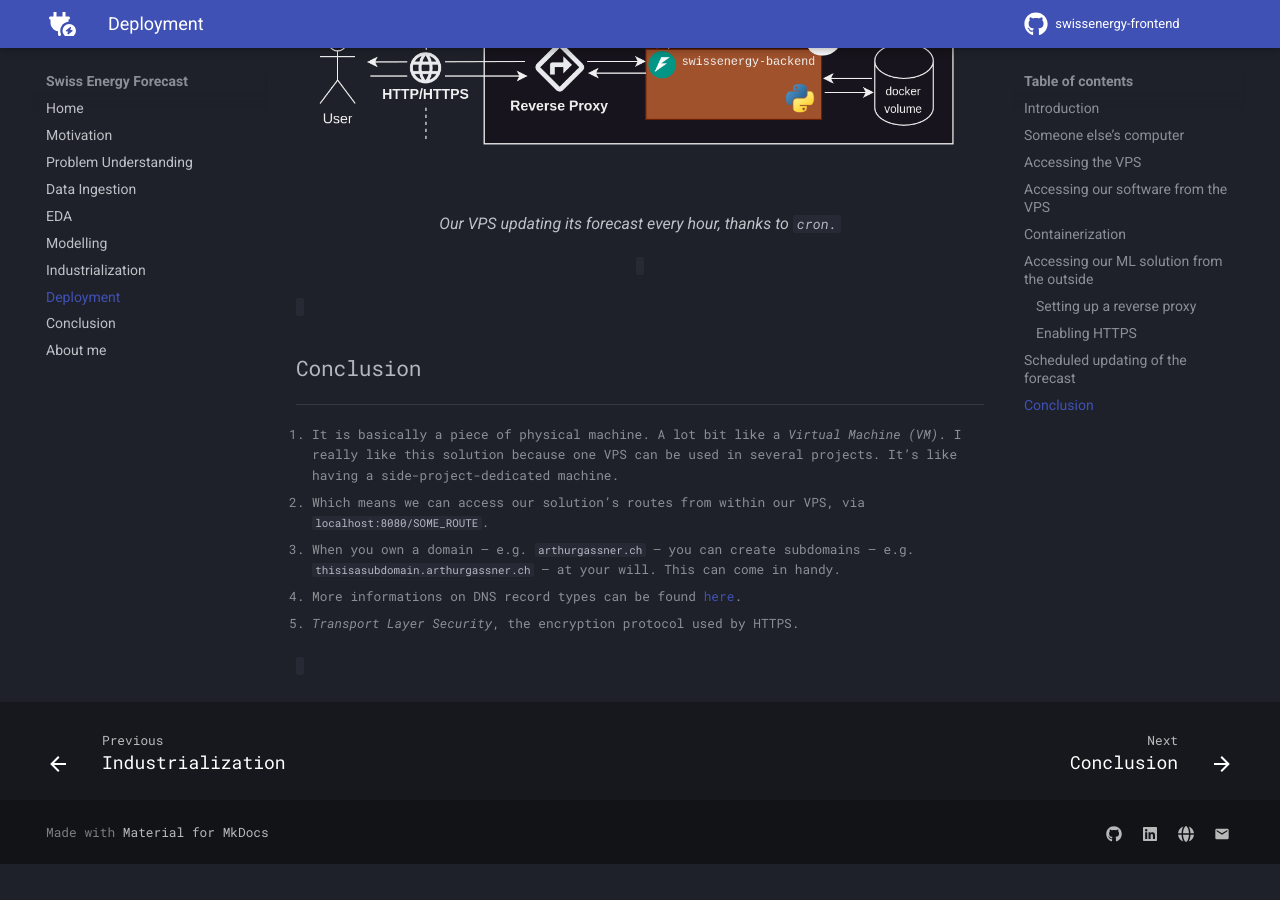
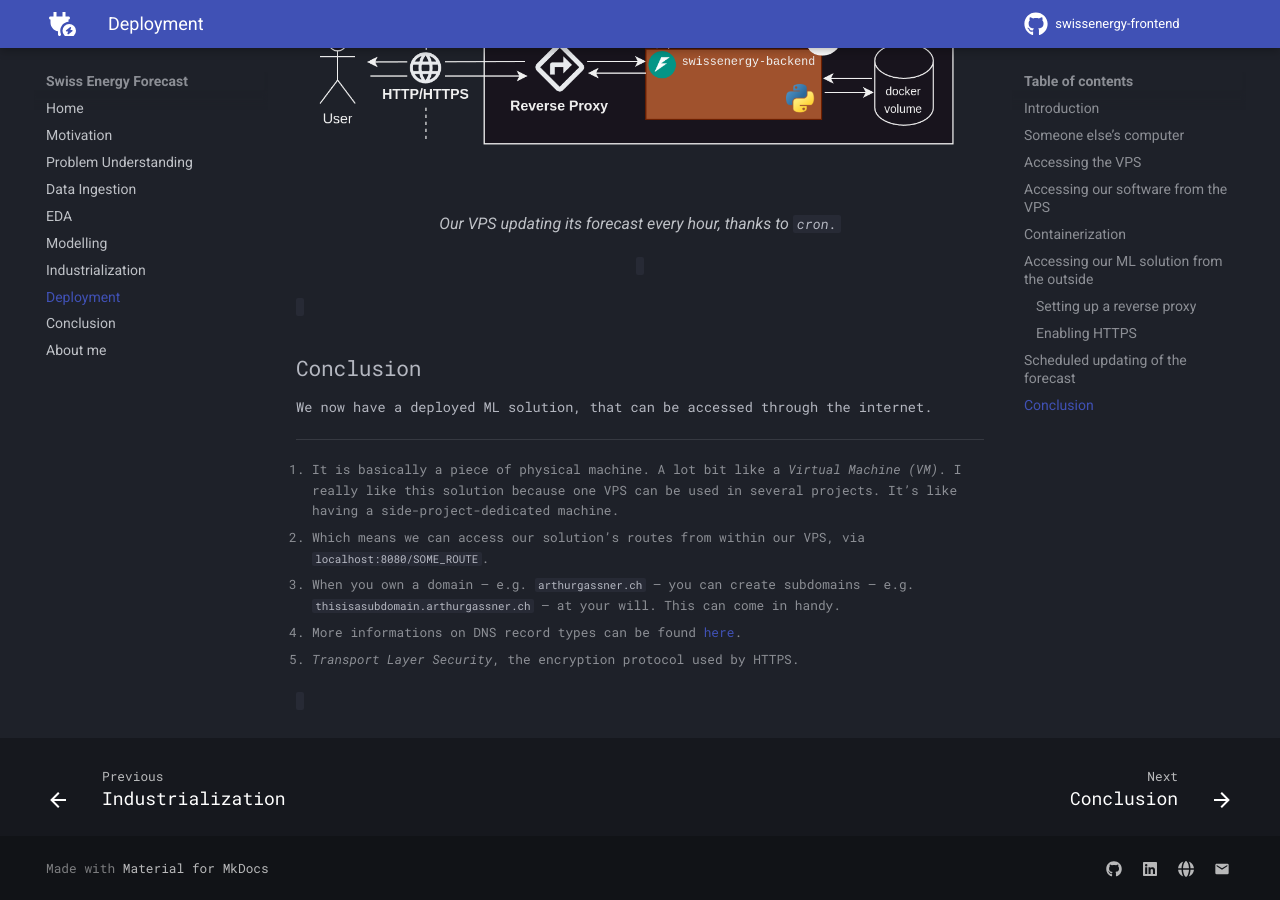
Before and after one commit to arthurgassner/swissenergy-frontend, an MkDocs documentation site: the page built from docs/deployment.md, in a window 1280 px wide and 900 px high, scrolled down 8917 px. Built offline with MkDocs 1.6.1 and Material for MkDocs 9.7.7, drawn with Linux system fonts in a browser that asks for light colours; a script that is not in the unit is left out; comment, search, counter and statistics services are not loaded; before the commit the page ends 9781 px from its top, so only the background shows below that.

```diff
--- a/docs/deployment.md
+++ b/docs/deployment.md
@@ -306,3 +306,5 @@
 </figure>
 
 ## Conclusion
+
+We now have a deployed ML solution, that can be accessed through the internet.
```
